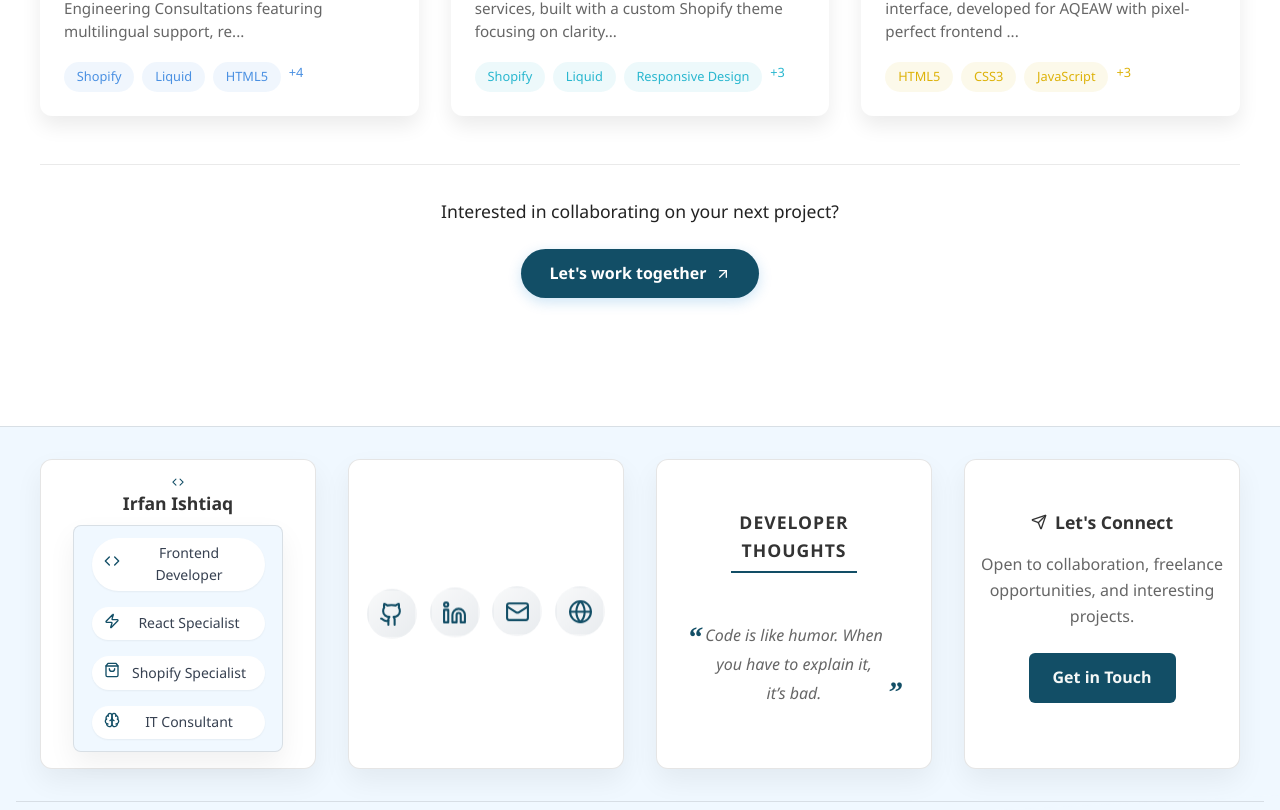
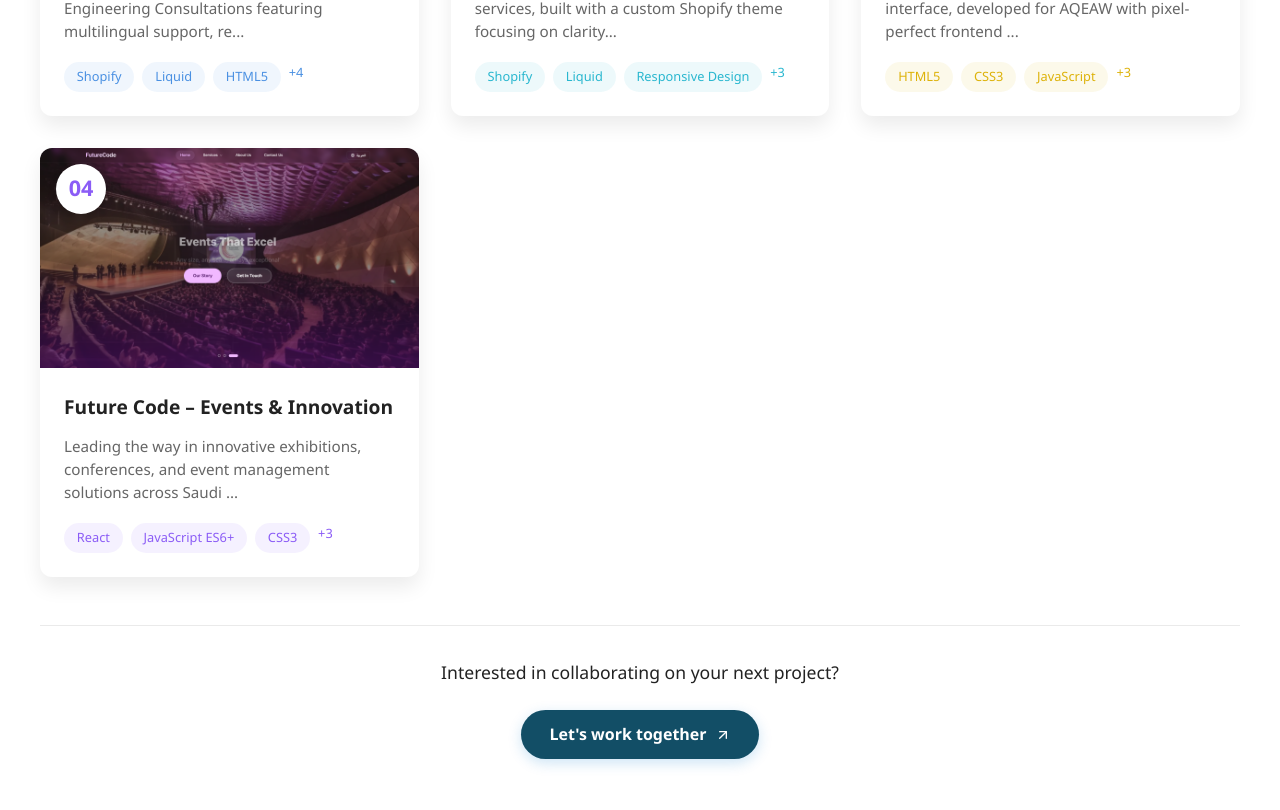
Before and after one commit to irfan3434/irfanishtiaq.dev, a React (Create React App) app: page /projects in a window 1280 px wide. Shown: the part 710-1520 px from the top of the page. Built offline with nearby package versions, Linux system fonts and the light colour scheme.

Commit message:
addition of new project

```diff
--- a/src/pages/Projects.css
+++ b/src/pages/Projects.css
@@ -397,7 +397,7 @@ body.dark-mode .showcase-description {
 
 .showcase-action {
     position: absolute;
-    right: 1.5rem;
+    right: 4rem;
     top: 50%;
     transform: translateY(-50%);
     opacity: 0;
--- a/src/pages/Projects.js
+++ b/src/pages/Projects.js
@@ -1,11 +1,12 @@
-// Projects.js - Enhanced 3D Portfolio Display
+// Projects.js - Enhanced 3D Portfolio Display with Future Code Project
 import React, { useState, useEffect, useRef } from 'react';
 import { motion, AnimatePresence } from 'framer-motion';
 import { ArrowUpRight, ExternalLink, ChevronDown, ChevronUp } from 'lucide-react';
 import './Projects.css';
-import  proImage1 from '../assets/fcec-preview.png'
-import  proImage2 from '../assets/fceco-preview.png'
-import  proImage3 from '../assets/aqeaw-preview.png'
+import proImage1 from '../assets/fcec-preview.png'
+import proImage2 from '../assets/fceco-preview.png'
+import proImage3 from '../assets/aqeaw-preview.png'
+import proImage4 from '../assets/futureCode-preview.png' // Add this new import
 
 const Projects = () => {
   const [activeProject, setActiveProject] = useState(null);
@@ -30,7 +31,7 @@ const Projects = () => {
       id: 1,
       title: 'FCEC – Engineering Consultations',
       url: 'https://www.fcec.sa',
-      image: proImage1, // Update with your actual image path
+      image: proImage1,
       description: 'Corporate website for Future Cities for Engineering Consultations featuring multilingual support, responsive layout, and a custom theme to showcase their engineering expertise.',
       challenge: 'Creating a bilingual interface that maintains professional branding across both Arabic and English with right-to-left support while ensuring optimal performance.',
       solution: 'Developed a custom Shopify theme with language detection and dynamic content rendering, implementing performance optimizations for fast page loads across all devices.',
@@ -47,7 +48,7 @@ const Projects = () => {
       id: 2,
       title: 'FCECO – Sustainable Energy',
       url: 'https://www.fceco.sa',
-      image: proImage2, // Update with your actual image path
+      image: proImage2,
       description: 'Website for FCECO sustainable energy services, built with a custom Shopify theme focusing on clarity, performance, and visual impact to highlight their green initiatives.',
       challenge: 'Communicating complex energy services visually while maintaining an engaging user experience that drives conversion and inquiry.',
       solution: 'Designed an interactive service exploration system with animated data visualizations and intuitive navigation flow that guides users from awareness to contact.',
@@ -64,7 +65,7 @@ const Projects = () => {
       id: 3,
       title: 'AQEAW – Architectural Excellence',
       url: 'https://www.aqeaw.com',
-      image: proImage3, // Update with your actual image path
+      image: proImage3,
       description: 'Architectural showcase site with a clean interface, developed for AQEAW with pixel-perfect frontend work and customized components to highlight their design expertise.',
       challenge: 'Creating a visually stunning portfolio that showcases architectural projects without overwhelming visitors, while ensuring optimal performance with large image assets.',
       solution: 'Implemented a lazy-loaded image gallery with progressive loading and WebP format conversion, along with smooth scroll animations for an immersive viewing experience.',
@@ -76,6 +77,23 @@ const Projects = () => {
       ],
       stack: ['HTML5', 'CSS3', 'JavaScript', 'Shopify', 'Responsive Design', 'JSON'],
       color: '#ddb20a'
+    },
+    {
+      id: 4,
+      title: 'Future Code – Events & Innovation',
+      url: 'https://www.futurecode.sa',
+      image: proImage4,
+      description: 'Leading the way in innovative exhibitions, conferences, and event management solutions across Saudi Arabia, built with React for dynamic user experiences.',
+      challenge: 'Developing a comprehensive platform that showcases Future Code\'s expertise in event management while providing seamless navigation through their diverse service offerings and portfolio of successful events.',
+      solution: 'Built a modern React-based single-page application with smooth animations, interactive components, and optimized performance to effectively communicate their innovative approach to event management in Saudi Arabia.',
+      features: [
+        'React-based single-page application',
+        'Dynamic event portfolio showcase',
+        'Interactive service exploration',
+        'Mobile-first responsive design'
+      ],
+      stack: ['React', 'JavaScript ES6+', 'CSS3', 'HTML5', 'Responsive Design', 'REST API'],
+      color: '#8B5CF6'
     }
   ];
 
```
Also changed, not shown: src/assets/futureCode-preview.png (added).
